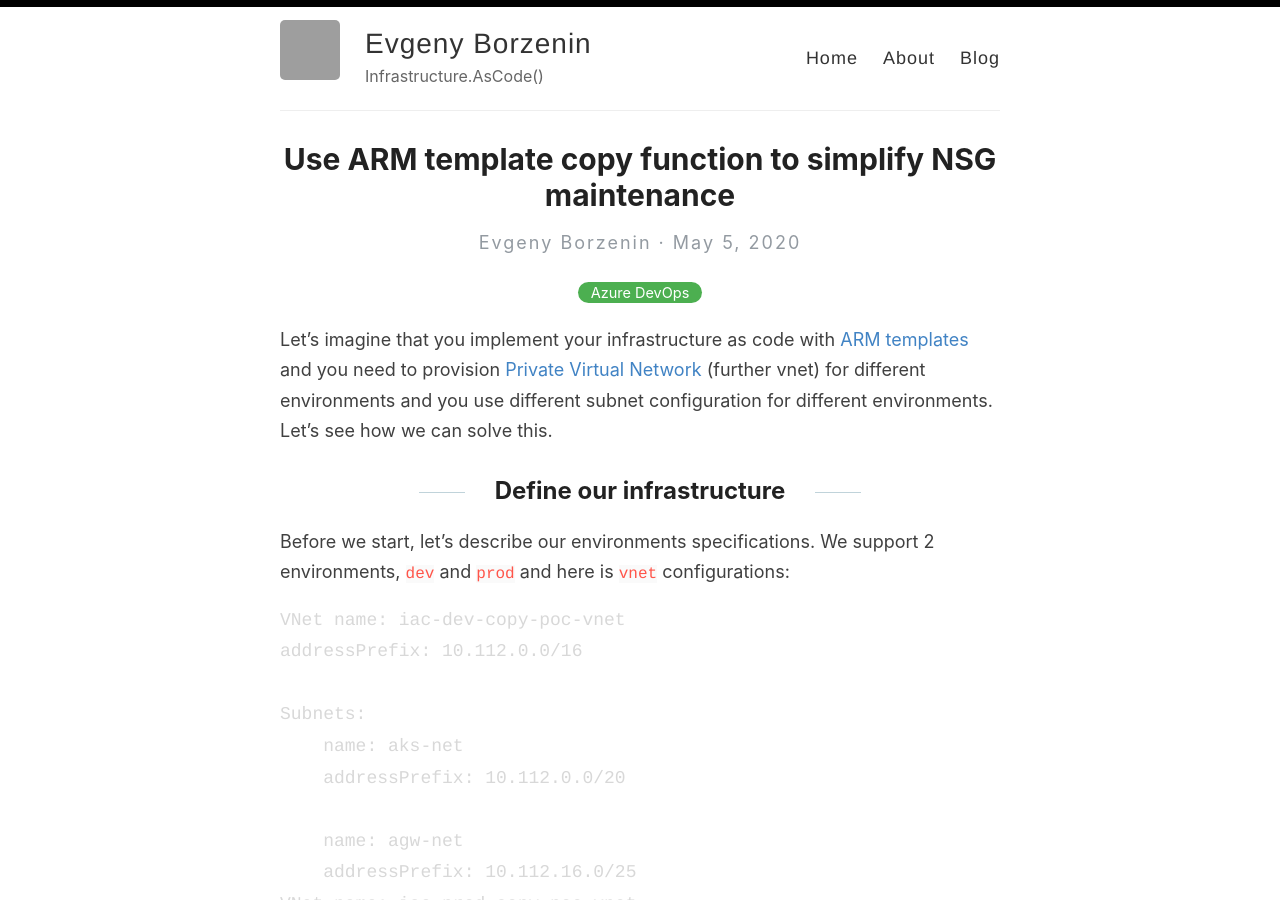
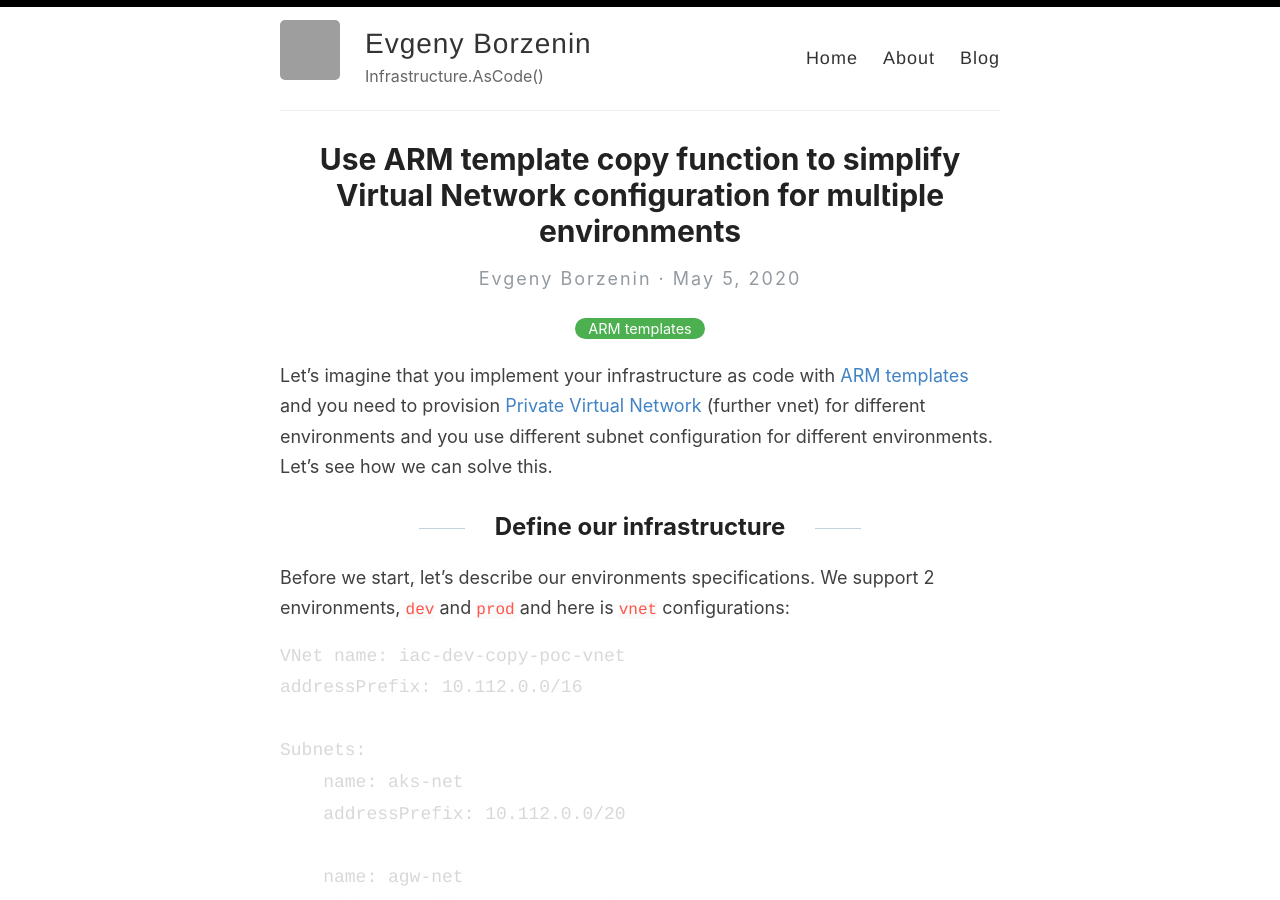
Before and after one commit to evgenyb/evgenyb.github.io, a Jekyll site: the page built from _posts/2020-05-05-use-copy-function-to-simplify-arm-templates.md, in a window 1280 px wide and 900 px high. Built offline with Jekyll 4.4.1, drawn with Linux system fonts in a browser that asks for light colours; grey boxes are pictures that could not be loaded.

Commit message:
Chnge title

```diff
--- a/_posts/2020-05-05-use-copy-function-to-simplify-arm-templates.md
+++ b/_posts/2020-05-05-use-copy-function-to-simplify-arm-templates.md
@@ -1,8 +1,8 @@
 ---
 layout: post
-title: "Use ARM template copy function to simplify NSG maintenance"
+title: "Use ARM template copy function to simplify Virtual Network configuration for multiple environments"
 date: 2020-05-05
-categories: [Azure DevOps]
+categories: [ARM templates]
 ---
 
 Let's imagine that you implement your infrastructure as code with [ARM templates](https://docs.microsoft.com/en-us/azure/azure-resource-manager/templates/overview) and you need to provision [Private Virtual Network](https://docs.microsoft.com/en-us/azure/virtual-network/virtual-networks-overview) (further vnet) for different environments and you use different subnet configuration for different environments. Let's see how we can solve this.
```
